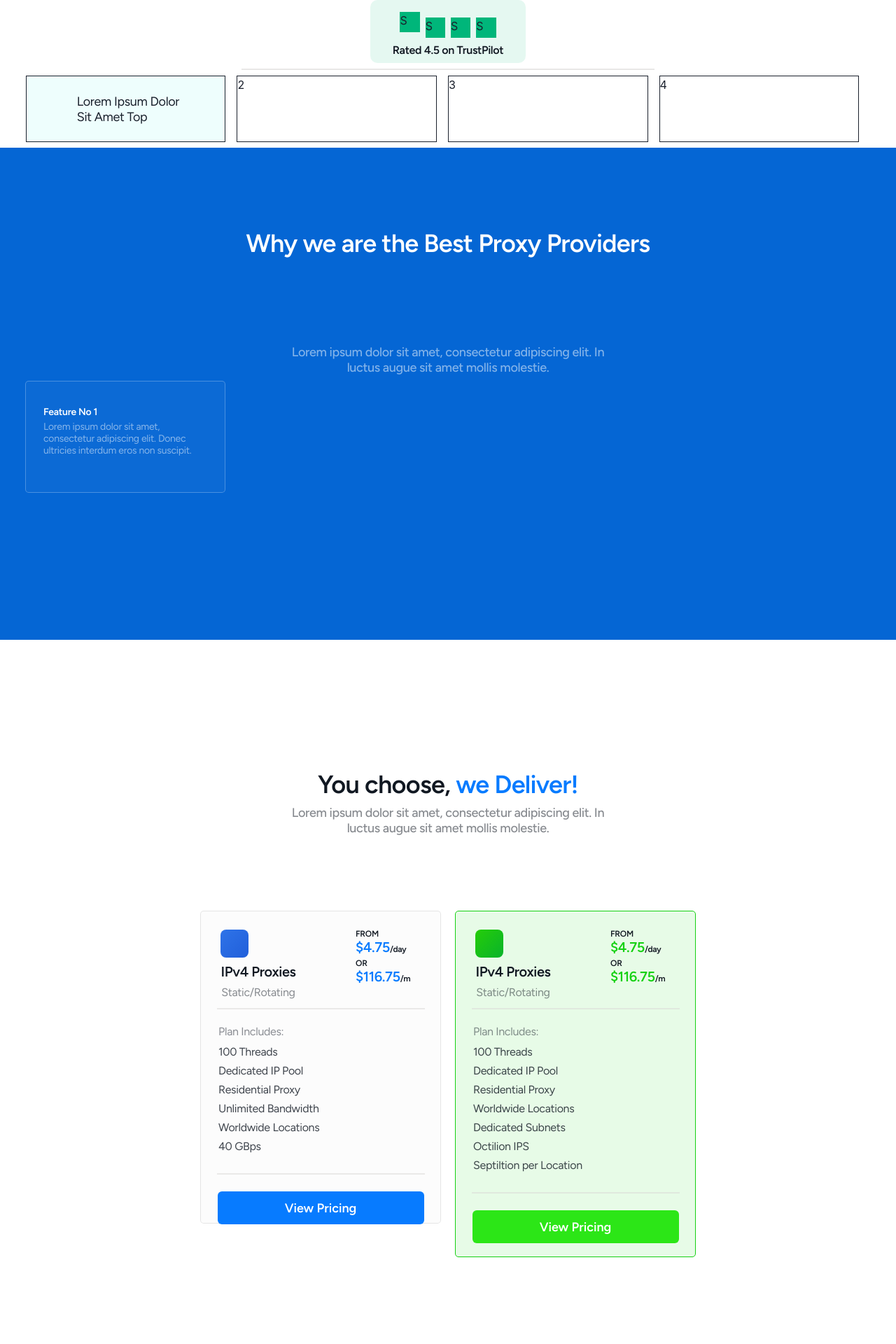
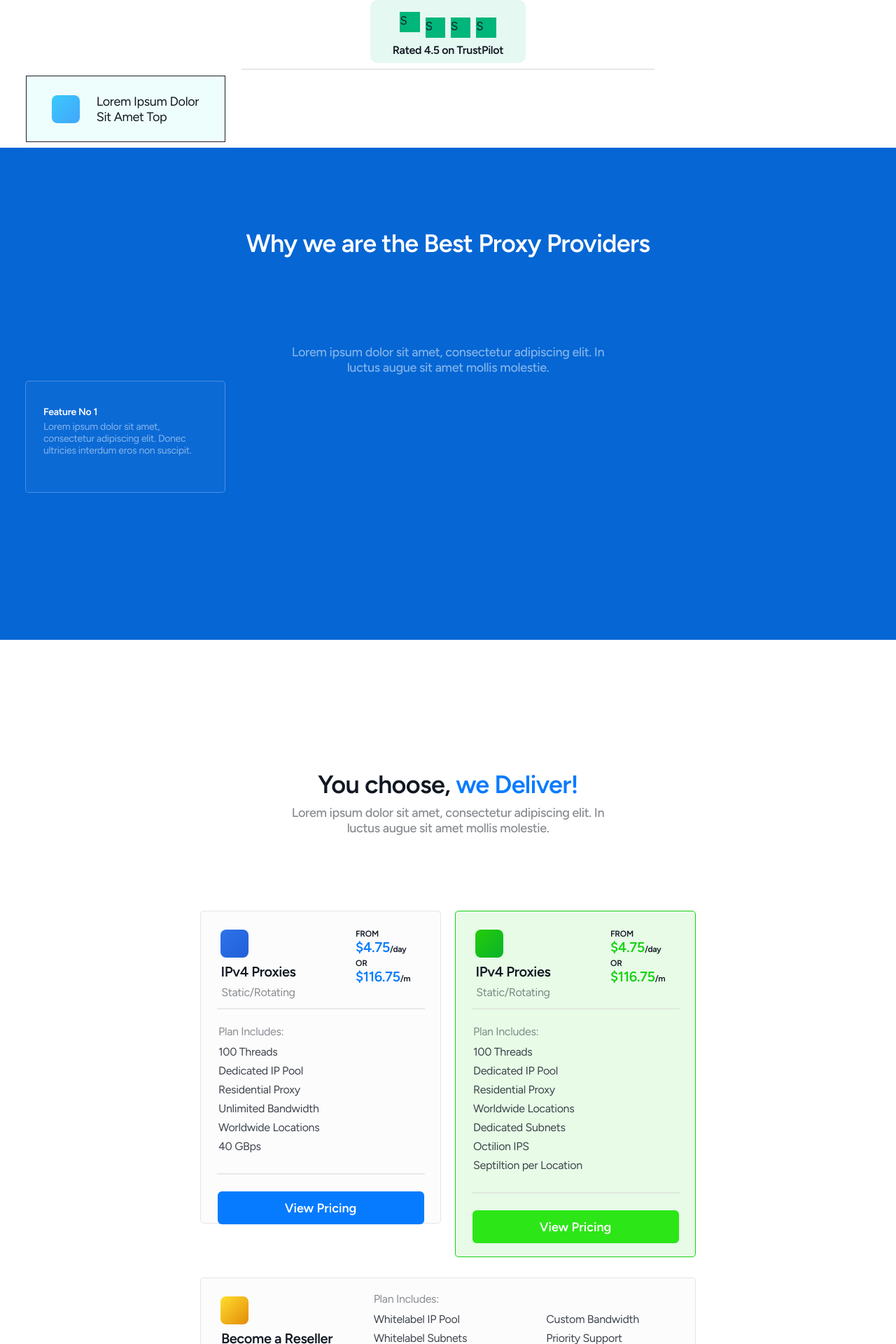
Before and after one commit to Saurabhsanjay/flamecloud-ui, a React (Vite) app in the folder flamecloud-ui/: page / in a window 1280 px wide. Shown: the part 592-2512 px from the top of the page at 70% size. Before the commit the page ends 2388 px from the top, so only its background shows below. Built offline with nearby package versions, Linux system fonts and the light colour scheme.

Commit message:
become a reseller complted

```diff
--- a/flamecloud-ui/src/pages/LandingPage.jsx
+++ b/flamecloud-ui/src/pages/LandingPage.jsx
@@ -140,28 +140,30 @@ const LandingPage = () => {
           justifyContent="center"
           alignItems={"center"}
         >
-          <Image src="" />
+          <Box
+            mt={"26px"}
+            mb="26px"
+            mr="16px"
+            borderRadius={"8px"}
+            background={" linear-gradient(135deg, #3BC9FB 0%, #42A6FB 100%)"}
+            width={"40px"}
+            height="40px"
+          ></Box>
           <Text
             width="148px"
+            fontStyle={"normal"}
             height={"44px"}
             fontFamily="Figtree"
             fontWeight={"400"}
             fontSize="18px"
             lineHeight={"22px"}
             letterSpacing="-0.02em"
+            color={"#111822"}
           >
             Lorem Ipsum Dolor Sit Amet Top
           </Text>
         </HStack>
-        <Box border={"1px"} mr="16px" width="285.54px" height={"95.28px"}>
-          2
-        </Box>
-        <Box border={"1px"} mr="16px" width="285.54px" height={"95.28px"}>
-          3
-        </Box>
-        <Box border={"1px"} mr="16px" width="285.54px" height={"95.28px"}>
-          4
-        </Box>
+
       </SimpleGrid>
 
       <Stack
@@ -185,6 +187,7 @@ const LandingPage = () => {
         >
           Why we are the Best Proxy Providers
         </Text>
+
         <Text
           mt={"115px"}
           color="#FFFFFF"
@@ -285,7 +288,7 @@ const LandingPage = () => {
           augue sit amet mollis molestie.
         </Text>
       </VStack>
-      <SimpleGrid pt={"99px"} columns="2" gap={'20px'}>
+      <SimpleGrid pt={"99px"} columns="2" gap={"20px"}>
         <VStack
           borderRadius="5px"
           height={"447px"}
@@ -680,6 +683,119 @@ const LandingPage = () => {
           </HStack>
         </VStack>
       </SimpleGrid>
+
+      <Box pt={"21px"}>
+        <SimpleGrid
+          gap={"34px"}
+          columns={3}
+          width="708px"
+          height={"142px"}
+          background="rgba(30, 30, 30, 0.01)"
+          border={"1px solid rgba(30, 30, 30, 0.1)"}
+          borderRadius="5px"
+        >
+          <Box>
+            <Box>
+              <Box ml="28px">
+                <Box
+                  mt={"26px"}
+                  borderRadius={"8px"}
+                  background={
+                    " linear-gradient(135deg, #FFDE2E 0%, #E38B08 100%)"
+                  }
+                  width={"40px"}
+                  height="40px"
+                ></Box>
+                <Text
+                  textAlign={"center"}
+                  color="#111822"
+                  width="161px"
+                  height="24px"
+                  fontFamily="Figtree"
+                  fontWeight={"600"}
+                  fontSize="20px"
+                  lineHeight={"24px"}
+                  letterSpacing="-0.02em"
+                  mt="8px"
+                >
+                  {" "}
+                  Become a Reseller
+                </Text>
+                <Text
+                  textAlign={"center"}
+                  color="#111822"
+                  width="153px"
+                  height="19px"
+                  fontFamily="Figtree"
+                  fontWeight={"400"}
+                  fontSize="16px"
+                  lineHeight={"19px"}
+                  letterSpacing="-0.02em"
+                  mt="8px"
+                  opacity={"0.5"}
+                >
+                  200+ Happy Resellers
+                </Text>
+              </Box>
+            </Box>
+          </Box>
+          <Box>
+            <Box w="100%" pt={"20px"}>
+              <Text
+                fontFamily="Figtree"
+                fontWeight={"400"}
+                fontSize="16px"
+                lineHeight={"19px"}
+                letterSpacing="-0.02em"
+                opacity={"0.5"}
+                w="98px"
+                height={"19px"}
+              >
+                Plan Includes:
+              </Text>
+              <Box
+                color={"#111822"}
+                fontFamily="Figtree"
+                fontWeight={"400"}
+                fontSize="16px"
+                lineHeight={"19px"}
+                letterSpacing="-0.02em"
+                opacity={"0.8"}
+              >
+                <Text pt="10px">Whitelabel IP Pool </Text>
+                <Text pt="8px">Whitelabel Subnets </Text>
+                <Text pt="8px">Residential Proxy </Text>
+              </Box>
+            </Box>
+          </Box>
+          <Box>
+            <Box w="100%" pt={"20px"}>
+              <Text
+                fontFamily="Figtree"
+                fontWeight={"400"}
+                fontSize="16px"
+                lineHeight={"19px"}
+                letterSpacing="-0.02em"
+                opacity={"0.5"}
+                w="98px"
+                height={"19px"}
+              ></Text>
+              <Box
+                color={"#111822"}
+                fontFamily="Figtree"
+                fontWeight={"400"}
+                fontSize="16px"
+                lineHeight={"19px"}
+                letterSpacing="-0.02em"
+                opacity={"0.8"}
+              >
+                <Text pt="10px">Custom Bandwidth </Text>
+                <Text pt="8px">Priority Support </Text>
+              </Box>
+            </Box>
+          </Box>
+        </SimpleGrid>
+      </Box>
     </Stack>
   );
 }
```
